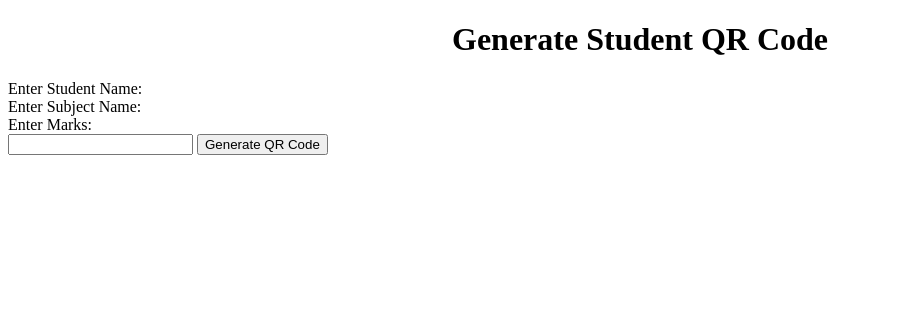
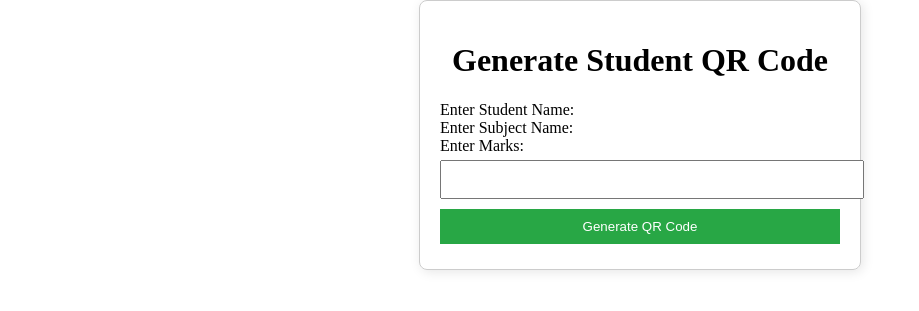
Before and after one commit to jwalant007/qr-code-genrator, a Flask app: page / in a window 1280 px wide. Shown: the part 27-338 px from the top of the page, without its empty margins (0-919 px from the left). Run offline with Flask 3, Linux system fonts and the light colour scheme.

Commit message:
Updated Flask app for redeployment on Render

```diff
--- a/templates/index.html
+++ b/templates/index.html
@@ -3,6 +3,30 @@
             <html>
             <head>
                 <title>QR Code Display</title>
+                 <style>
+        .container {
+            max-width: 400px;
+            margin: auto;
+            padding: 20px;
+            border: 1px solid #ccc;
+            border-radius: 8px;
+            box-shadow: 2px 2px 12px rgba(0, 0, 0, 0.1);
+        }
+        input, button {
+            width: 100%;
+            padding: 10px;
+            margin: 5px 0;
+        }
+        button {
+            background-color: #28a745;
+            color: white;
+            border: none;
+            cursor: pointer;
+        }
+        button:hover {
+            background-color: #000000;
+        }
+    </style>
             </head>
             <body>
                 <nav>
```
